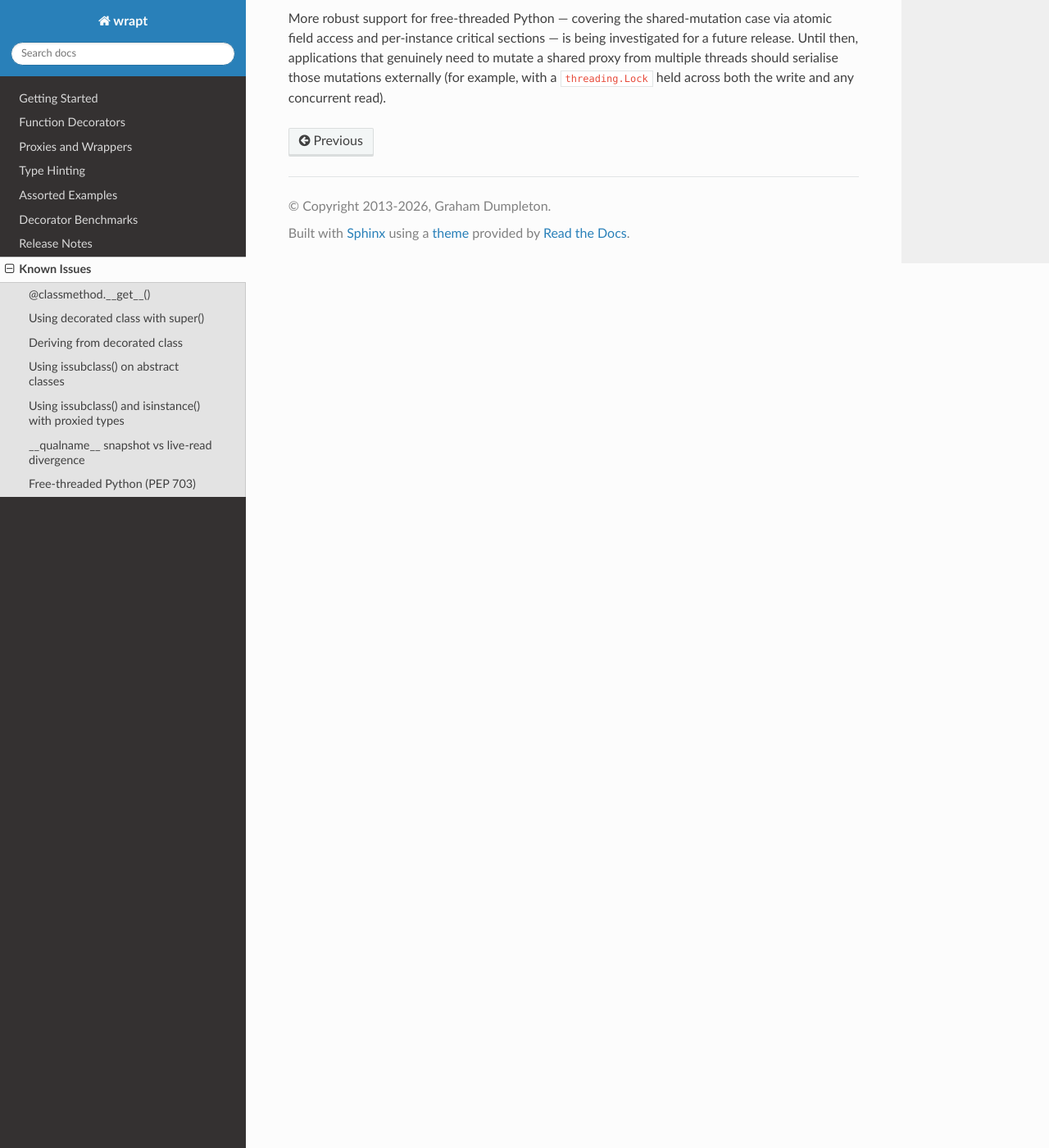
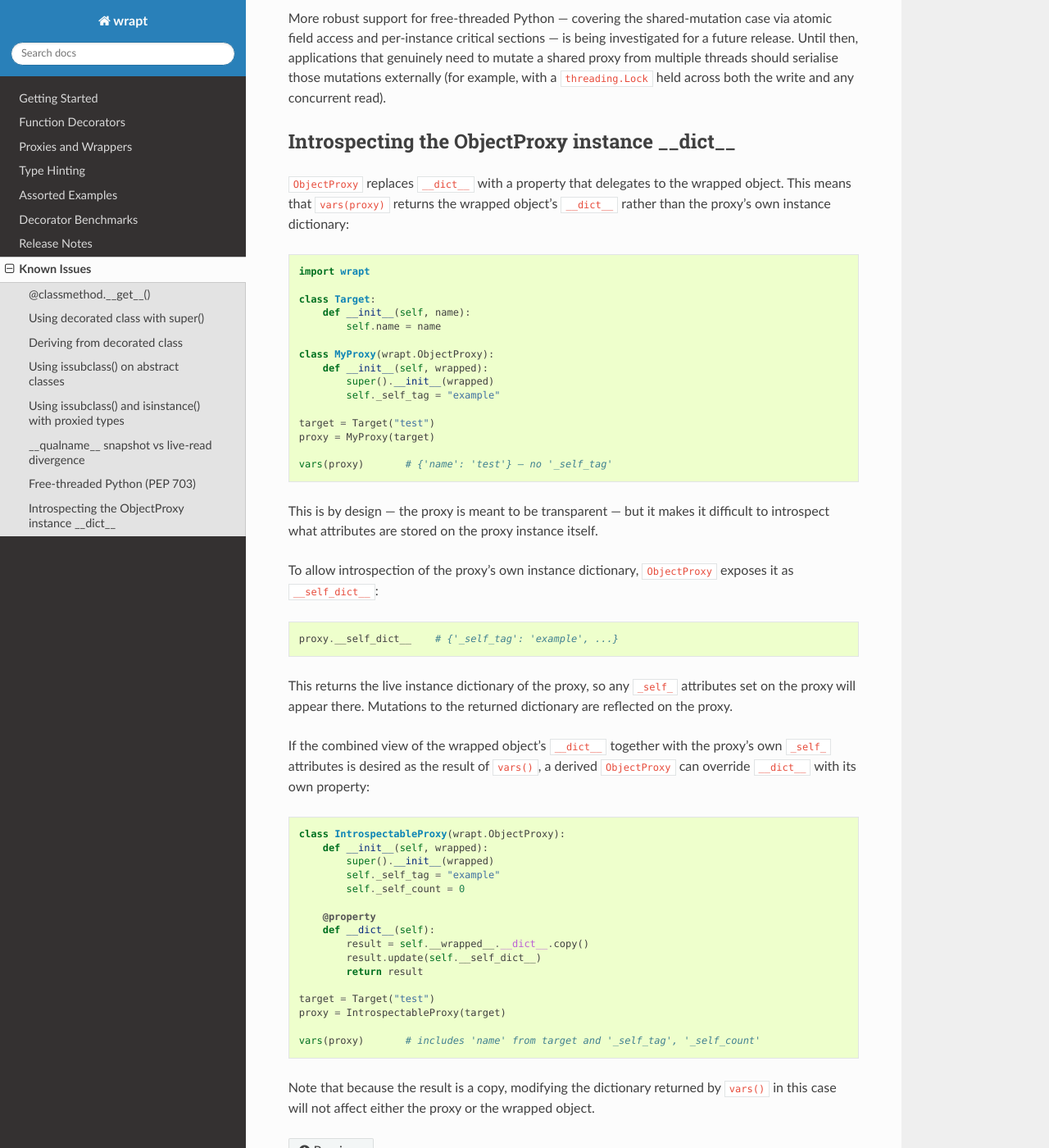
Before and after one commit to GrahamDumpleton/wrapt, a Sphinx documentation site: the page built from docs/issues.rst, in a window 1280 px wide and 1400 px high, scrolled down 5309 px. Shown: the whole window at 82% size. Built offline with Sphinx 7.4.7 and the Read the Docs theme 3.1.0, drawn with Linux system fonts in a browser that asks for light colours.

Commit message:
Add __self_dict__ for introspecting ObjectProxy instance dictionary
Because ObjectProxy replaces __dict__ with a property that delegates
to the wrapped object, vars(proxy) returns the wrapped object's
attributes rather than the proxy's own, making it impossible to see
what _self_ attributes are stored on the proxy itself.

ObjectProxy now exposes __self_dict__ as a read-only attribute that
returns the live instance dictionary of the proxy. The pure Python
metaclass was also updated to preserve a custom __dict__ property
defined on a subclass rather than overwriting it with the default
delegating property.

```diff
--- a/docs/issues.rst
+++ b/docs/issues.rst
@@ -289,3 +289,65 @@ applications that genuinely need to mutate a shared proxy from multiple
 threads should serialise those mutations externally (for example, with
 a ``threading.Lock`` held across both the write and any concurrent
 read).
+
+Introspecting the ObjectProxy instance \_\_dict\_\_
+----------------------------------------------------
+
+``ObjectProxy`` replaces ``__dict__`` with a property that delegates to
+the wrapped object. This means that ``vars(proxy)`` returns the wrapped
+object's ``__dict__`` rather than the proxy's own instance dictionary::
+
+    import wrapt
+
+    class Target:
+        def __init__(self, name):
+            self.name = name
+
+    class MyProxy(wrapt.ObjectProxy):
+        def __init__(self, wrapped):
+            super().__init__(wrapped)
+            self._self_tag = "example"
+
+    target = Target("test")
+    proxy = MyProxy(target)
+
+    vars(proxy)       # {'name': 'test'} — no '_self_tag'
+
+This is by design — the proxy is meant to be transparent — but it makes
+it difficult to introspect what attributes are stored on the proxy
+instance itself.
+
+To allow introspection of the proxy's own instance dictionary,
+``ObjectProxy`` exposes it as ``__self_dict__``::
+
+    proxy.__self_dict__    # {'_self_tag': 'example', ...}
+
+This returns the live instance dictionary of the proxy, so any
+``_self_`` attributes set on the proxy will appear there. Mutations to
+the returned dictionary are reflected on the proxy.
+
+If the combined view of the wrapped object's ``__dict__`` together with
+the proxy's own ``_self_`` attributes is desired as the result of
+``vars()``, a derived ``ObjectProxy`` can override ``__dict__`` with its
+own property::
+
+    class IntrospectableProxy(wrapt.ObjectProxy):
+        def __init__(self, wrapped):
+            super().__init__(wrapped)
+            self._self_tag = "example"
+            self._self_count = 0
+
+        @property
+        def __dict__(self):
+            result = self.__wrapped__.__dict__.copy()
+            result.update(self.__self_dict__)
+            return result
+
+    target = Target("test")
+    proxy = IntrospectableProxy(target)
+
+    vars(proxy)       # includes 'name' from target and '_self_tag', '_self_count'
+
+Note that because the result is a copy, modifying the dictionary returned
+by ``vars()`` in this case will not affect either the proxy or the
+wrapped object.
```
Also changed, not shown: docs/changes.rst (+14 -0 lines), 3 other files.
